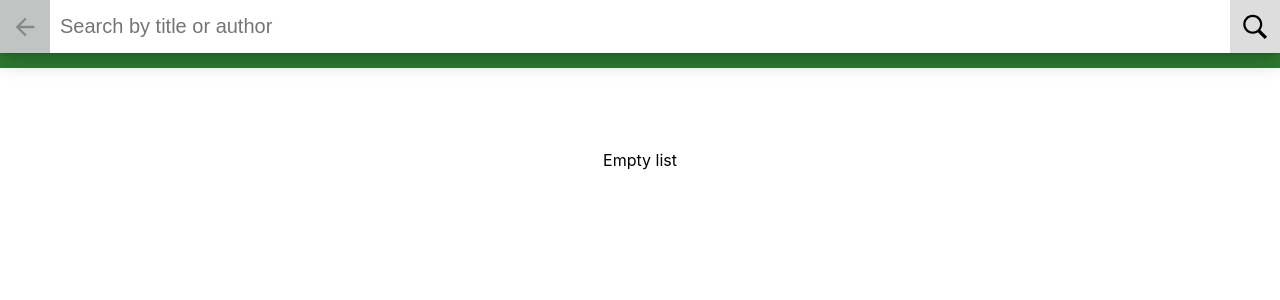
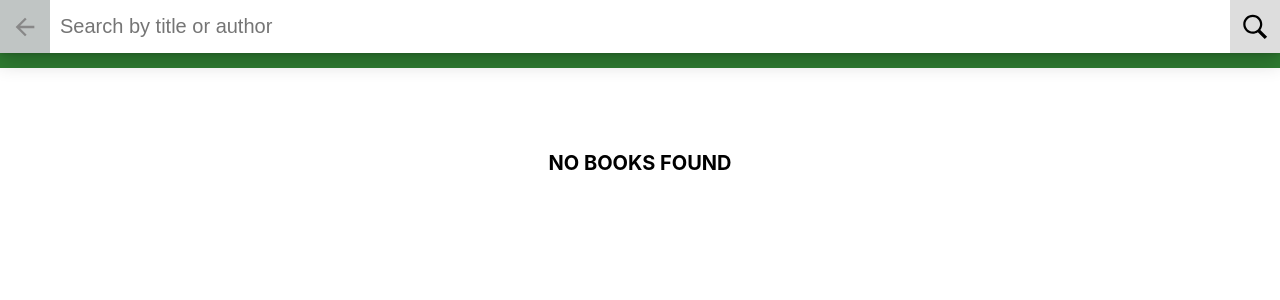
Before and after one commit to dtrusman/my-reads, a React (Create React App) app: page /search in a window 1280 px wide. Shown: the top 300 px of the page. Built offline with nearby package versions, Linux system fonts and the light colour scheme.

Commit message:
Add empty and searchBar component

```diff
--- a/src/App.tsx
+++ b/src/App.tsx
@@ -1,8 +1,8 @@
 import React, { Component } from 'react';
-import { Header, Search } from './components';
+import { Header } from './components';
 import { Route } from 'react-router-dom';
 import './App.css';
-import Main from './pages/Main';
+import { Main, Search } from './pages';
 
 const title = 'My Reads';
 
--- a/src/components/BookList/BookList.tsx
+++ b/src/components/BookList/BookList.tsx
@@ -15,18 +15,12 @@ export default class BookList extends Component<Props> {
         return type === 'book' ? <BookItem key={item.id} item={item} /> : <SearchItem key={item.id} item={item} />
     }
 
-    renderEmptyList = () => {
-        return <div> Empty list </div>
-    }
-
     render() {
         const { list } = this.props;
 
         return (
             <ol className="books-grid">
                 {list.length > 0 && list.map(this.renderItem)}
-
-                {list.length === 0 && this.renderEmptyList()}
             </ol>
         )
     }
--- /dev/null
+++ b/src/components/Empty/Empty.tsx
@@ -0,0 +1,14 @@
+import React from 'react';
+
+interface Props {
+    text: string;
+    className?: string;
+}
+
+const Empty = ({text, className}: Props) => {
+    return (
+        <div className={className}> {text} </div>
+    )
+}
+
+export default Empty;
--- a/src/components/Search/Search.tsx
+++ /dev/null
@@ -1,81 +0,0 @@
-import React, { Component } from 'react';
-import { Input, BookList, Button, Loader } from '..';
-import { Link } from 'react-router-dom';
-import * as API from '../../services/BooksAPI';
-import './Search.css';
-
-interface Props { }
-
-interface State {
-    bookList: [];
-    text: string;
-    loading: boolean;
-}
-
-export default class Search extends Component<Props, State> {
-
-    constructor(props) {
-        super(props);
-
-        this.state = {
-            bookList: [],
-            text: '',
-            loading: false
-        }
-    }
-
-    handleChange = async evt => {
-        const value = evt.target.value;
-        this.setState(oldState => ({
-            text: value,
-            bookList: value.length <= 3 ? [] : oldState.bookList
-        }));
-    }
-
-    handleEnter = async evt => {
-        const { text } = this.state;
-
-        if (evt.key === 'Enter' || evt.type === 'click') {
-            this.setState({ loading: true });
-            const result = text.length ? await API.search(text) : [];
-            this.setState({ bookList: result, loading: false });
-        }
-    }
-
-    renderBookGrid = bookList => {
-        return (
-            <ol className="books-grid">
-                <BookList list={bookList} type="search" />
-            </ol>
-        )
-    }
-
-    render() {
-        const { bookList, loading } = this.state;
-
-        return (
-            <div className="search-books">
-                <div className="search-books-bar">
-                    <div className="close-search">
-                        <Link to="/" />
-                    </div>
-
-                    <div className="search-books-input-wrapper">
-                        <Input
-                            type="text"
-                            placeholder="Search by title or author"
-                            onChange={this.handleChange}
-                            onKeyPress={this.handleEnter}
-                        />
-                    </div>
-
-                    <Button className="search-icon" onClick={this.handleEnter} />
-                </div>
-
-                <div className="search-books-results">
-                    {loading ? <Loader text="Loading..." /> : this.renderBookGrid(bookList)}
-                </div>
-            </div>
-        )
-    }
-}
--- /dev/null
+++ b/src/components/SearchBar/SearchBar.tsx
@@ -0,0 +1,53 @@
+import React, { Component } from 'react';
+import { Link } from 'react-router-dom';
+import { Input, Button } from '..';
+
+interface Props {
+    handleChange: Function;
+    handleKeyPress: Function;
+}
+
+interface State {
+    text: string;
+}
+
+export default class SearchBar extends Component<Props, State> {
+
+    constructor(props) {
+        super(props);
+
+        this.state = {
+            text: ''
+        }
+    }
+
+    handleChange = evt => {
+        const value = evt.target.value;
+        this.props.handleChange(value);
+    }
+
+    handleEnter = evt => {
+        this.props.handleKeyPress(evt);
+    }
+
+    render() {
+        return (
+            <div className="search-books-bar">
+                <div className="close-search">
+                    <Link to="/" />
+                </div>
+
+                <div className="search-books-input-wrapper">
+                    <Input
+                        type="text"
+                        placeholder="Search by title or author"
+                        onChange={this.handleChange}
+                        onKeyPress={this.handleEnter}
+                    />
+                </div>
+
+                <Button className="search-icon" onClick={this.handleEnter} />
+            </div>
+        )
+    }
+}
--- a/src/components/index.ts
+++ b/src/components/index.ts
@@ -1,5 +1,4 @@
 export { default as Header } from './Header/Header';
-export { default as Search } from './Search/Search';
 export { default as Shelf } from './Shelf/Shelf';
 export { default as Button } from './Button/Button';
 export { default as Input } from './Input/Input';
@@ -9,3 +8,5 @@ export { default as SearchItem } from './SearchItem/SearchItem';
 export { default as Card } from './Card/Card';
 export { default as Loader } from './Loader/Loader';
 export { default as Changer } from './Changer/Changer';
+export { default as Empty } from './Empty/Empty';
+export { default as SearchBar } from './SearchBar/SearchBar';
--- a/src/components/Search/Search.css
+++ b/src/pages/Search.css
@@ -6,10 +6,17 @@
     height: 53px;
     background: #DDDDDD;
     background-position: center;
-    background-image: url('../../icons/search.svg');
+    background-image: url('../icons/search.svg');
     background-repeat: no-repeat;
     background-size: 28px;
     font-size: 0;
     border: none;
     outline: none;
 }
+
+.empty-list {
+    text-align: center;
+    text-transform: uppercase;
+    font-size: 20px;
+    font-weight: bold;
+}
--- /dev/null
+++ b/src/pages/Search.tsx
@@ -0,0 +1,63 @@
+import React, { Component } from 'react';
+import { BookList, Loader, Empty, SearchBar } from '../components';
+import * as API from '../services/BooksAPI';
+import './Search.css';
+
+interface Props { }
+
+interface State {
+    bookList: [];
+    text: string;
+    loading: boolean;
+}
+
+export default class Search extends Component<Props, State> {
+
+    constructor(props) {
+        super(props);
+
+        this.state = {
+            bookList: [],
+            text: '',
+            loading: false
+        }
+    }
+
+    handleChange = text => {
+        this.setState(oldState => ({
+            text,
+            bookList: text.length <= 3 ? [] : oldState.bookList
+        }));
+    }
+
+    handleKeyPress = async evt => {
+        const { text } = this.state;
+
+        if (evt.key === 'Enter' || evt.type === 'click') {
+            this.setState({ loading: true });
+            const result = text.length ? await API.search(text) : [];
+            this.setState({ bookList: result, loading: false });
+        }
+    }
+
+    renderBookGrid = bookList => {
+        if (bookList.length)
+            return <BookList list={bookList} type="search" />
+
+        return <Empty text="no books found" className="empty-list" />
+    }
+
+    render() {
+        const { bookList, loading } = this.state;
+
+        return (
+            <div className="search-books">
+                <SearchBar handleChange={this.handleChange} handleKeyPress={this.handleKeyPress} />
+
+                <div className="search-books-results">
+                    {loading ? <Loader text="Loading..." /> : this.renderBookGrid(bookList)}
+                </div>
+            </div>
+        )
+    }
+}
--- /dev/null
+++ b/src/pages/index.ts
@@ -0,0 +1,2 @@
+export { default as Main } from './Main';
+export { default as Search } from './Search';
```
